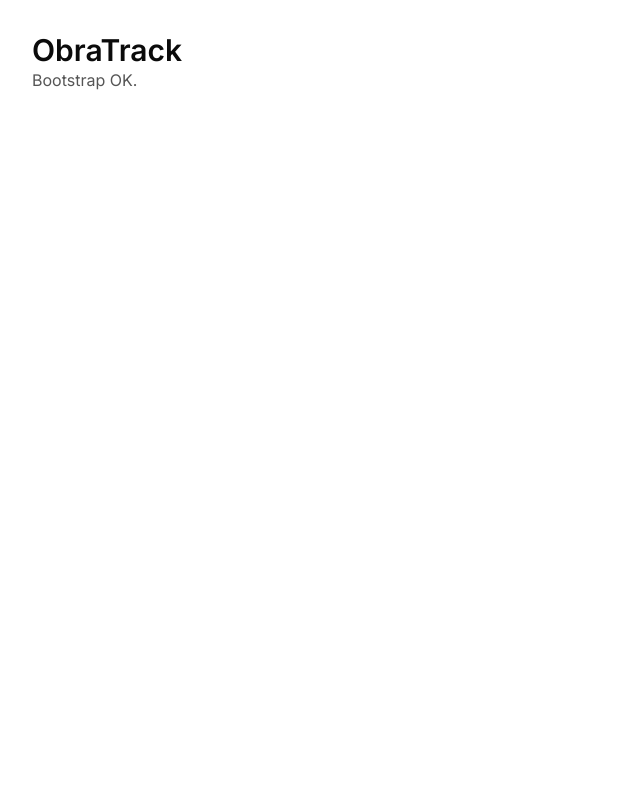
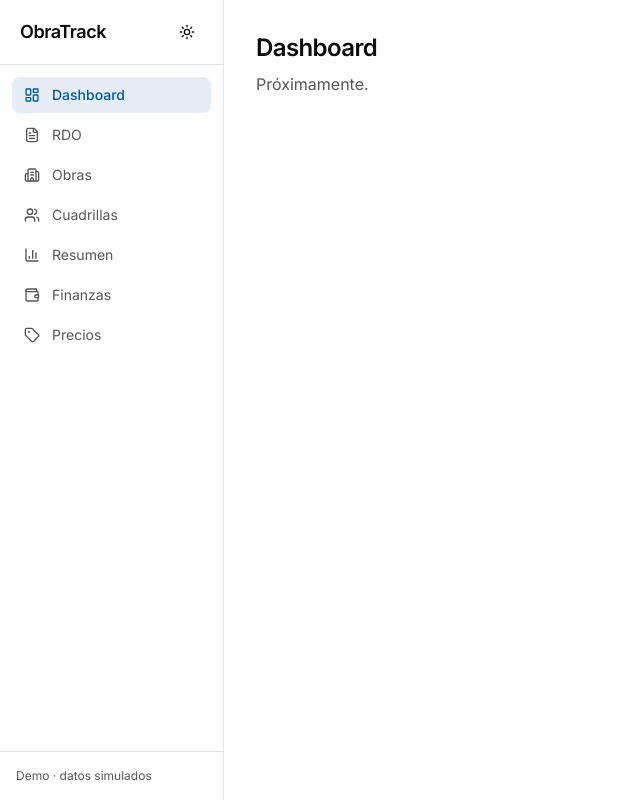
Before and after one commit to maachii22/obratrack, a Next.js app: page / in a window 1280 px wide. Shown: the whole page, without its empty margins (0-640 px from the left). Built offline with nearby package versions, Linux system fonts and the light colour scheme.

Commit message:
feat(shell): sidebar + app layout + store + disable typedRoutes

```diff
--- /dev/null
+++ b/app/(app)/layout.tsx
@@ -0,0 +1,15 @@
+import { Sidebar } from "@/components/sidebar";
+import { StoreProvider } from "@/lib/store";
+
+export default function AppLayout({ children }: { children: React.ReactNode }) {
+  return (
+    <StoreProvider>
+      <div className="md:flex min-h-screen">
+        <Sidebar />
+        <main className="flex-1 min-w-0">
+          <div className="mx-auto max-w-7xl p-4 md:p-8">{children}</div>
+        </main>
+      </div>
+    </StoreProvider>
+  );
+}
--- /dev/null
+++ b/app/(app)/page.tsx
@@ -0,0 +1,8 @@
+export default function DashboardPage() {
+  return (
+    <div className="space-y-2">
+      <h1 className="text-2xl font-semibold tracking-tight">Dashboard</h1>
+      <p className="text-muted-foreground">Próximamente.</p>
+    </div>
+  );
+}
--- a/app/page.tsx
+++ /dev/null
@@ -1,8 +0,0 @@
-export default function Home() {
-  return (
-    <main className="p-8">
-      <h1 className="text-3xl font-semibold">ObraTrack</h1>
-      <p className="text-muted-foreground">Bootstrap OK.</p>
-    </main>
-  );
-}
--- /dev/null
+++ b/components/sidebar.tsx
@@ -0,0 +1,92 @@
+"use client";
+
+import Link from "next/link";
+import { usePathname } from "next/navigation";
+import {
+  LayoutDashboard,
+  FileText,
+  Building2,
+  Users,
+  BarChart3,
+  Wallet,
+  Tag,
+  Menu,
+} from "lucide-react";
+import { useState } from "react";
+import { ThemeToggle } from "@/components/theme-toggle";
+import { Button } from "@/components/ui/button";
+import { Sheet, SheetContent, SheetTrigger, SheetTitle } from "@/components/ui/sheet";
+
+const items = [
+  { href: "/", label: "Dashboard", icon: LayoutDashboard },
+  { href: "/rdo", label: "RDO", icon: FileText },
+  { href: "/obras", label: "Obras", icon: Building2 },
+  { href: "/cuadrillas", label: "Cuadrillas", icon: Users },
+  { href: "/resumen", label: "Resumen", icon: BarChart3 },
+  { href: "/finanzas", label: "Finanzas", icon: Wallet },
+  { href: "/precios", label: "Precios", icon: Tag },
+];
+
+function NavLinks({ onClick }: { onClick?: () => void }) {
+  const pathname = usePathname();
+  return (
+    <nav className="flex flex-col gap-1 p-3">
+      {items.map(({ href, label, icon: Icon }) => {
+        const active = href === "/" ? pathname === "/" : pathname.startsWith(href);
+        return (
+          <Link
+            key={href}
+            href={href}
+            onClick={onClick}
+            className={`flex items-center gap-3 px-3 py-2 rounded-md text-sm transition-colors ${
+              active
+                ? "bg-primary/10 text-primary font-medium"
+                : "text-muted-foreground hover:bg-accent hover:text-foreground"
+            }`}
+          >
+            <Icon className="h-4 w-4" />
+            {label}
+          </Link>
+        );
+      })}
+    </nav>
+  );
+}
+
+export function Sidebar() {
+  const [open, setOpen] = useState(false);
+  return (
+    <>
+      <header className="md:hidden sticky top-0 z-40 flex items-center justify-between gap-2 border-b bg-background px-4 py-3">
+        <Sheet open={open} onOpenChange={setOpen}>
+          <SheetTrigger
+            className="inline-flex items-center justify-center h-9 w-9 rounded-md hover:bg-accent transition-colors"
+            aria-label="Menu"
+          >
+            <Menu className="h-5 w-5" />
+          </SheetTrigger>
+          <SheetContent side="left" className="p-0 w-64">
+            <SheetTitle className="sr-only">Navegación</SheetTitle>
+            <div className="px-5 py-4 border-b">
+              <span className="font-semibold tracking-tight">ObraTrack</span>
+            </div>
+            <NavLinks onClick={() => setOpen(false)} />
+          </SheetContent>
+        </Sheet>
+        <span className="font-semibold tracking-tight">ObraTrack</span>
+        <ThemeToggle />
+      </header>
+
+      <aside className="hidden md:flex flex-col h-screen w-56 border-r bg-card sticky top-0">
+        <div className="px-5 py-4 border-b flex items-center justify-between">
+          <span className="font-semibold tracking-tight text-lg">ObraTrack</span>
+          <ThemeToggle />
+        </div>
+        <NavLinks />
+        <div className="mt-auto p-4 text-xs text-muted-foreground border-t">
+          Demo · datos simulados
+        </div>
+      </aside>
+    </>
+  );
+}
--- /dev/null
+++ b/lib/store.tsx
@@ -0,0 +1,30 @@
+"use client";
+
+import { createContext, useContext, useMemo, useState } from "react";
+import type { RDO } from "./types";
+import rdosSeed from "@/data/rdos.json";
+
+type Store = {
+  rdos: RDO[];
+  addRDO: (r: RDO) => void;
+};
+
+const Ctx = createContext<Store | null>(null);
+
+export function StoreProvider({ children }: { children: React.ReactNode }) {
+  const [rdos, setRdos] = useState<RDO[]>(rdosSeed as RDO[]);
+  const value = useMemo<Store>(
+    () => ({
+      rdos,
+      addRDO: (r) => setRdos((prev) => [r, ...prev]),
+    }),
+    [rdos]
+  );
+  return <Ctx.Provider value={value}>{children}</Ctx.Provider>;
+}
+
+export function useStore() {
+  const v = useContext(Ctx);
+  if (!v) throw new Error("useStore fuera de StoreProvider");
+  return v;
+}
--- a/next.config.ts
+++ b/next.config.ts
@@ -2,7 +2,7 @@ import type { NextConfig } from "next";
 import path from "node:path";
 
 const nextConfig: NextConfig = {
-  typedRoutes: true,
+  typedRoutes: false,
   turbopack: {
     root: path.resolve(__dirname),
   },
```
